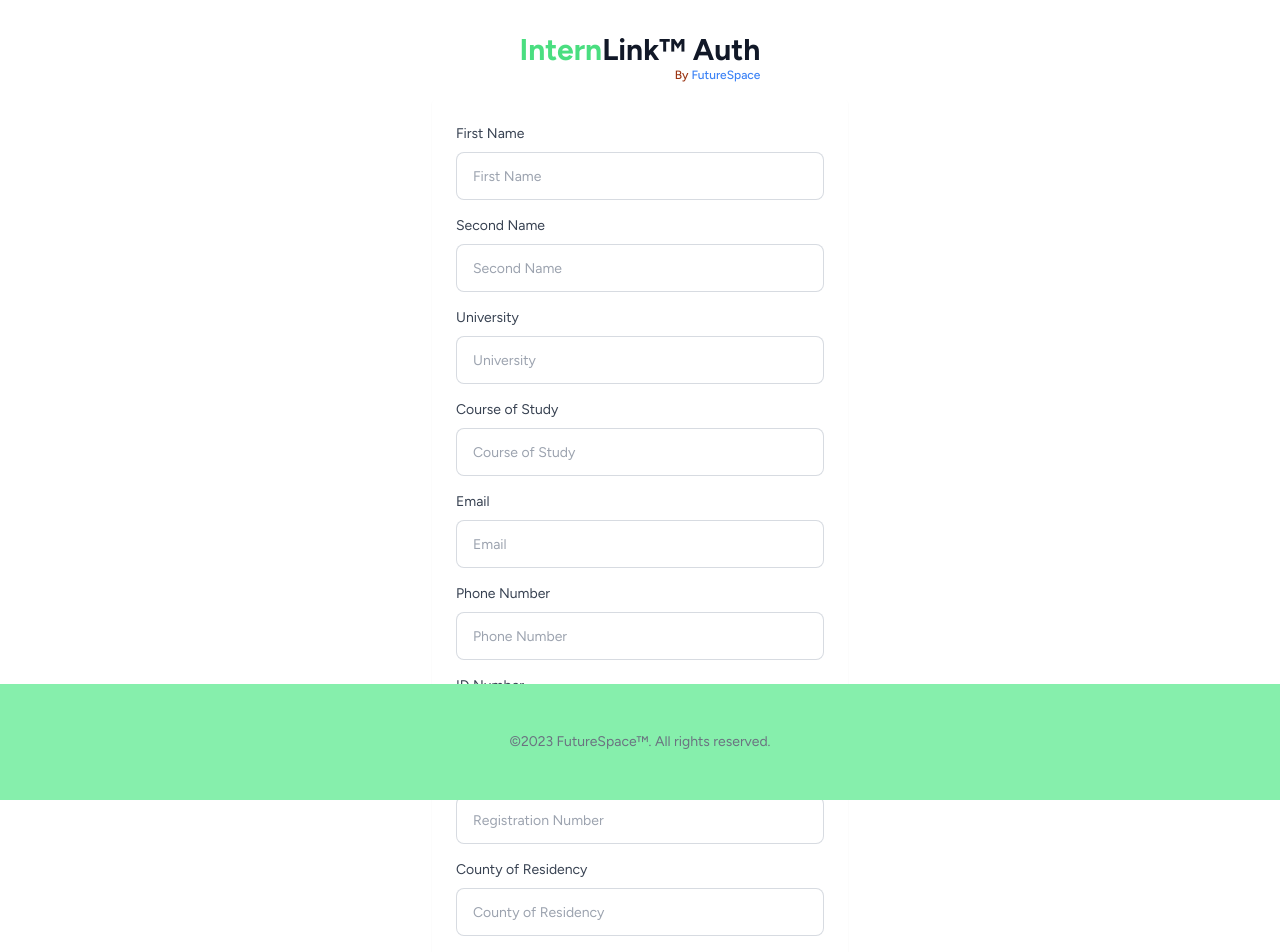
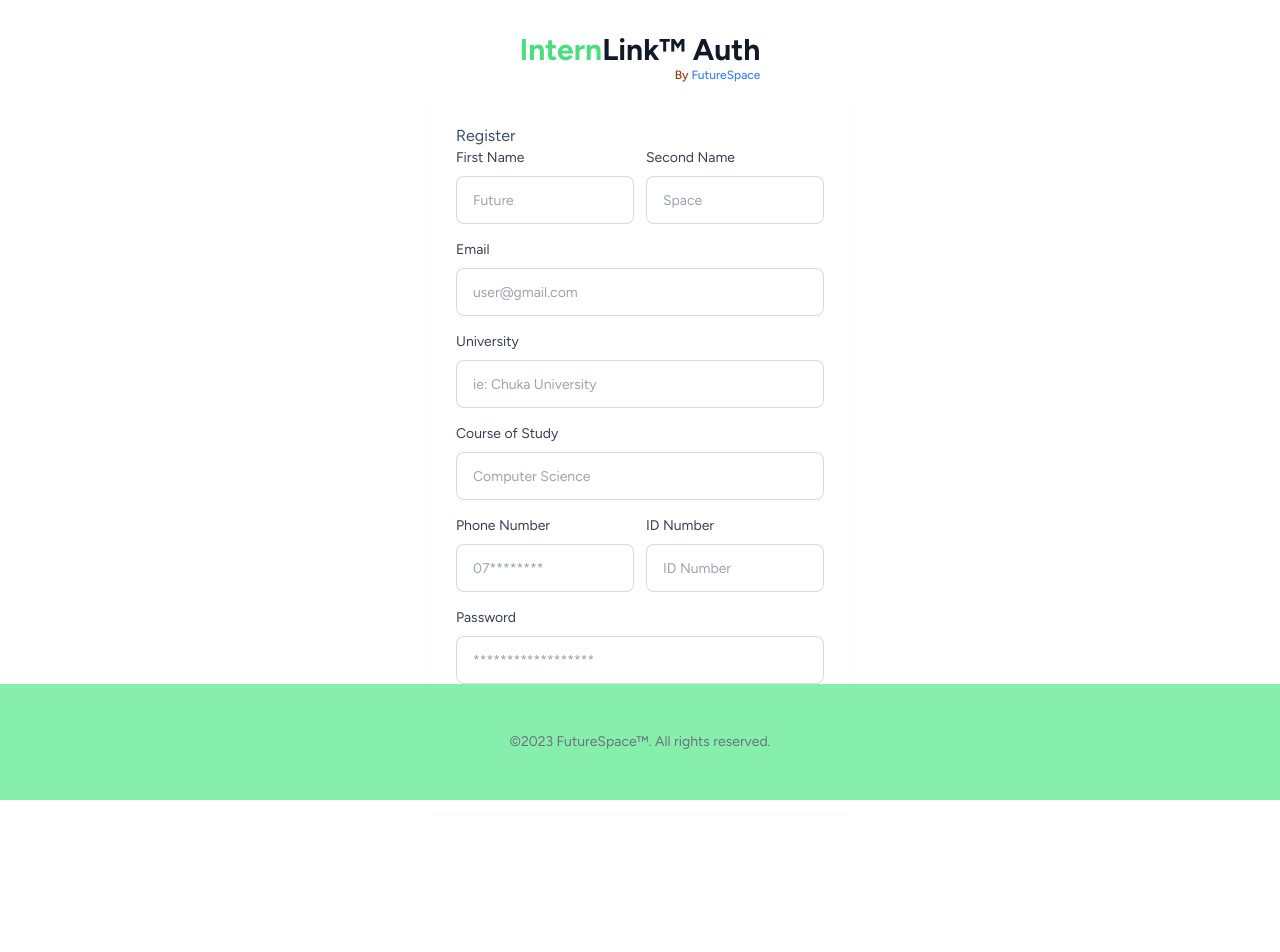
Before and after one commit to FutureSpace-Kenya/InternLink, a Next.js app: page /auth/register in a window 1280 px wide. Shown: the top 952 px of the page. Built offline with nearby package versions, Linux system fonts and the light colour scheme.

Commit message:
Register Layout fix

```diff
--- a/app/auth/register/page.js
+++ b/app/auth/register/page.js
@@ -19,47 +19,50 @@ const RegisterPage = () => {
 
                 <div className="w-full mt-8">
                     <form className="shadow-sm p-6 rounded">
+Register                        <div className="flex gap-3">
                             <div className="mb-4">
                                 <label className="block text-gray-700 text-sm mb-2" htmlFor="firstName">
                                     First Name
                                 </label>
                                 <input className="input input-bordered input-md w-full max-w-md"
-                                   id="firstName" required type="text" placeholder="First Name"/>
+                                       id="firstName" required type="text" placeholder="Future"/>
                             </div>
                             <div className="mb-4">
                                 <label className="block text-gray-700 text-sm mb-2" htmlFor="secondName">
                                     Second Name
                                 </label>
                                 <input className="input input-bordered input-md w-full max-w-md"
-                                   id="secondName" required type="text" placeholder="Second Name"/>
+                                       id="secondName" required type="text" placeholder="Space"/>
+                            </div>
+                        </div>
+                        <div className="mb-4">
+                            <label className="block text-gray-700 text-sm mb-2" htmlFor="email">
+                                Email
+                            </label>
+                            <input className="input input-bordered input-md w-full max-w-md"
+                                   id="email" required type="email" placeholder="user@gmail.com"/>
                         </div>
                         <div className="mb-4">
                             <label className="block text-gray-700 text-sm mb-2" htmlFor="university">
                                 University
                             </label>
                             <input className="input input-bordered input-md w-full max-w-md"
-                                   id="university" required type="text" placeholder="University"/>
+                                   id="university" required type="text" placeholder="ie: Chuka University"/>
                         </div>
                         <div className="mb-4">
                             <label className="block text-gray-700 text-sm mb-2" htmlFor="courseOfStudy">
                                 Course of Study
                             </label>
                             <input className="input input-bordered input-md w-full max-w-md"
-                                   id="courseOfStudy" required type="text" placeholder="Course of Study"/>
+                                   id="courseOfStudy" required type="text" placeholder="Computer Science"/>
                         </div>
-                        <div className="mb-4">
-                            <label className="block text-gray-700 text-sm mb-2" htmlFor="email">
-                                Email
-                            </label>
-                            <input className="input input-bordered input-md w-full max-w-md"
-                                   id="email" required type="email" placeholder="Email"/>
-                        </div>
+                        <div className="flex gap-3">
                             <div className="mb-4">
                                 <label className="block text-gray-700 text-sm mb-2" htmlFor="phoneNumber">
                                     Phone Number
                                 </label>
                                 <input className="input input-bordered input-md w-full max-w-md"
-                                   id="phoneNumber" required type="text" placeholder="Phone Number"/>
+                                       id="phoneNumber" required type="text" placeholder="07********"/>
                             </div>
                             <div className="mb-4">
                                 <label className="block text-gray-700 text-sm mb-2" htmlFor="idNumber">
@@ -68,19 +71,6 @@ const RegisterPage = () => {
                                 <input className="input input-bordered input-md w-full max-w-md"
                                        id="idNumber" required type="text" placeholder="ID Number"/>
                             </div>
-                        <div className="mb-4">
-                            <label className="block text-gray-700 text-sm mb-2" htmlFor="regNumber">
-                                Registration Number
-                            </label>
-                            <input className="input input-bordered input-md w-full max-w-md"
-                                   id="regNumber" required type="text" placeholder="Registration Number"/>
-                        </div>
-                        <div className="mb-4">
-                            <label className="block text-gray-700 text-sm mb-2" htmlFor="countyOfResidency">
-                                County of Residency
-                            </label>
-                            <input className="input input-bordered input-md w-full max-w-md"
-                                   id="countyOfResidency" required type="text" placeholder="County of Residency"/>
                         </div>
                         <div className="mb-6">
                             <label className="block text-gray-700 text-sm mb-2" htmlFor="password">
```
Lines whose indentation alone changed are shown as unchanged.
